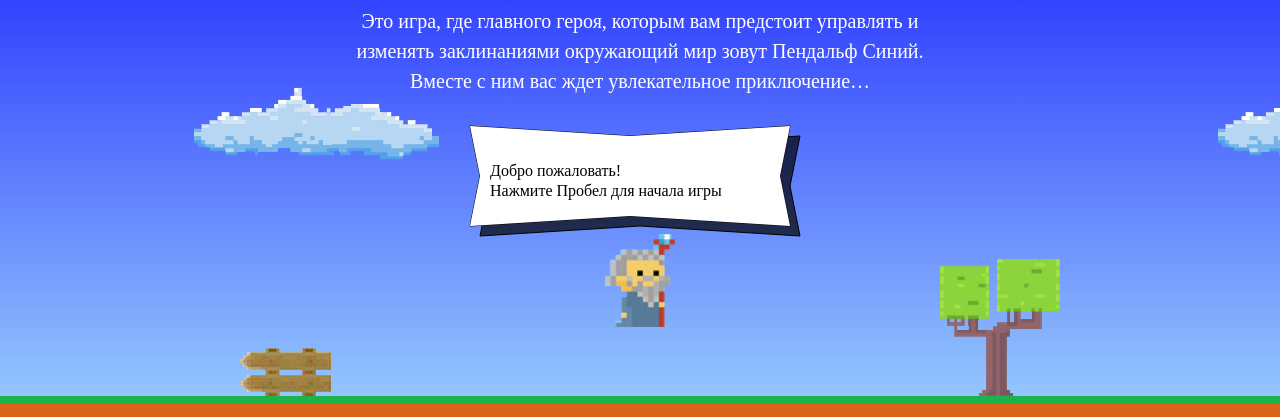
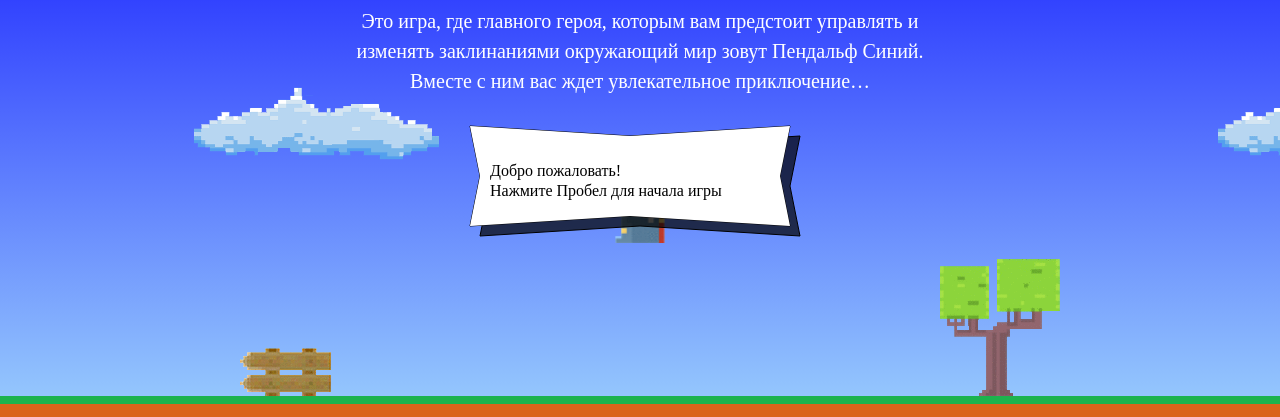
Before and after one commit to nanasanichi/381761-code-and-magick-18, a website: page index.html in a window 1280 px wide. Shown: the part 203-620 px from the top of the page. Drawn offline with Linux system fonts and the light colour scheme; a web font is replaced by a local one.

Commit message:
Исправляет положение мага по вертикали

```diff
--- a/index.html
+++ b/index.html
@@ -183,14 +183,12 @@
 
 <script>
     var fireballSize = 22;
+    var wizardSpeed = 3;
+    var wizardWidth = 70;
 
     var getFireballSpeed = function(left) {
       return left ? 5 : 2;
     };
-
-    var wizardSpeed = 3;
-    var wizardWidth = 70;
-
     var getWizardHeight = function() {
       return 1.337 * wizardWidth;
     };
@@ -198,8 +196,12 @@
       return (width - wizardWidth) / 2;
     };
     var getWizardY = function(height) {
-      return (height - getWizardHeight()) / 3 * 2;
+      return height / 3 - getWizardHeight() / 2;
     };
+    /* Высота поля 200. Делим ее на 3 части, получаем ширину одной части,
+    координаты отсчитываются сверху, поэтому это 1/3 сверху или 2/3 над землей.
+    Учитываем 1/2 высоты мага, чтобы его отцентровать. И вот.
+    */
 </script>
 <script src="js/game.js"></script>
 </body>
```
